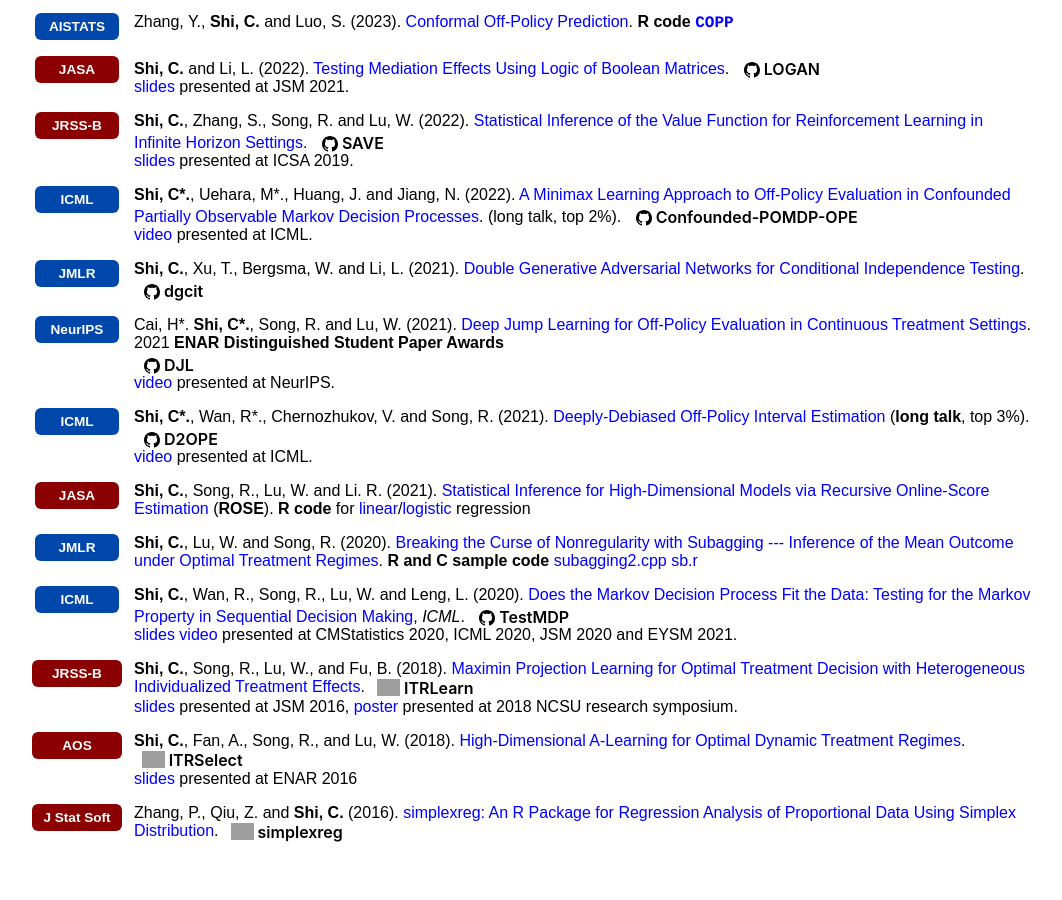
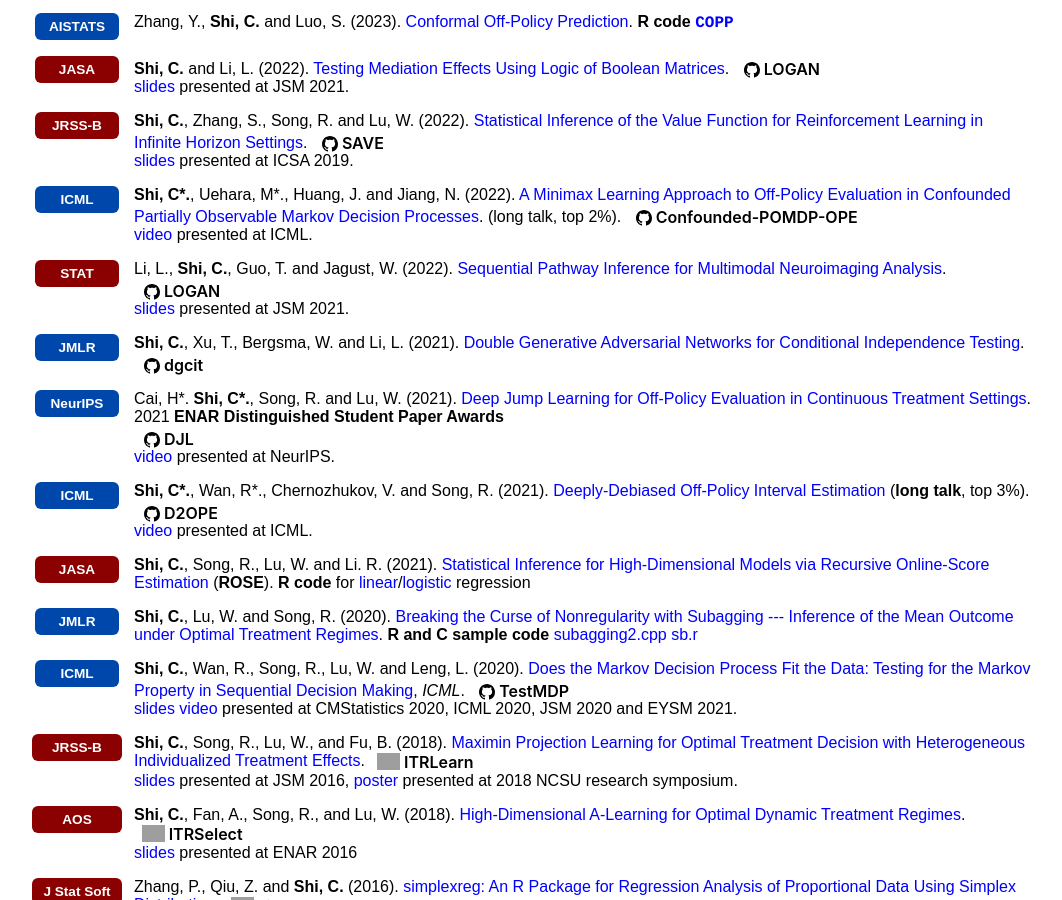
Before and after one commit to callmespring/callmespring.github.io, a Jekyll site: the page built from publication.md, in a window 1280 px wide and 900 px high, scrolled down 3483 px. Shown: the whole window, without its empty margins (108-1170 px from the left). Built offline with Jekyll 4.4.1, drawn with Linux system fonts in a browser that asks for light colours; before the commit the page ends 4325 px from its top, so only the background shows below that; grey boxes are pictures that could not be loaded.

Commit message:
Update publication.md

```diff
--- a/publication.md
+++ b/publication.md
@@ -544,6 +544,20 @@
 
 <div class="publication-entry" style="display: flex; align-items: flex-start; margin-bottom: 1em;">
   <div class="pub-venue" style="flex: 0 0 90px; margin-right: 12px; display: flex; align-items: center; justify-content: center;">
+    <span class="publication-logo-badge badge-stat">STAT</span>
+  </div>
+  <div class="pub-content" style="flex: 1;">
+    Li, L., <strong>Shi, C.</strong>, Guo, T. and Jagust, W. (2022). <a href="https://onlinelibrary.wiley.com/doi/abs/10.1002/sta4.417">Sequential Pathway Inference for Multimodal Neuroimaging Analysis</a>.
+    <a href="https://github.com/theguotao/LOGAN" class="gh-module-link">
+      <svg class="gh-icon" viewBox="0 0 16 16"><path d="M8 0C3.58 0 0 3.58 0 8c0 3.54 2.29 6.53 5.47 7.59.4.07.55-.17.55-.38 0-.19-.01-.82-.01-1.49-2.01.37-2.53-.49-2.69-.94-.09-.23-.48-.94-.82-1.13-.28-.15-.68-.52-.01-.53.63-.01 1.08.58 1.23.82.72 1.21 1.87.87 2.33.66.07-.52.28-.87.51-1.07-1.78-.2-3.64-.89-3.64-3.95 0-.87.31-1.59.82-2.15-.08-.2-.36-1.02.08-2.12 0 0 .67-.21 2.2.82.64-.18 1.32-.27 2-.27.68 0 1.36.09 2 .27 1.53-1.04 2.2-.82 2.2-.82.44 1.1.16 1.92.08 2.12.51.56.82 1.27.82 2.15 0 3.07-1.87 3.75-3.65 3.95.29.25.54.73.54 1.48 0 1.07-.01 1.93-.01 2.2 0 .21.15.46.55.38A8.013 8.013 0 0016 8c0-4.42-3.58-8-8-8z"></path></svg>
+      <span class="gh-module-badge">LOGAN</span>
+    </a>
+    <br/> <a href="./slides/LOGAN.pdf"><font size="3">slides</font></a> <font size="3">presented at JSM 2021</font>.
+  </div>
+</div>
+
+<div class="publication-entry" style="display: flex; align-items: flex-start; margin-bottom: 1em;">
+  <div class="pub-venue" style="flex: 0 0 90px; margin-right: 12px; display: flex; align-items: center; justify-content: center;">
     <span class="publication-logo-badge badge-ml">JMLR</span>
   </div>
   <div class="pub-content" style="flex: 1;">
```
